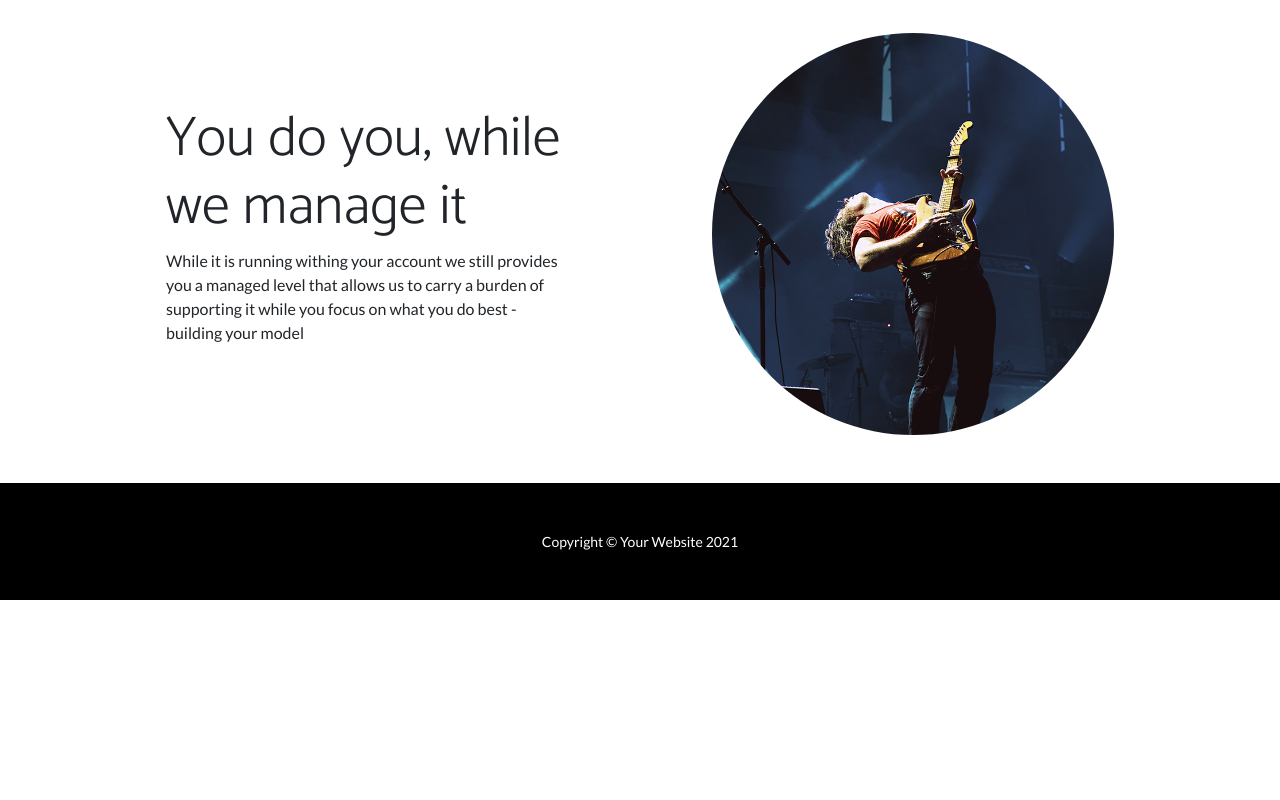
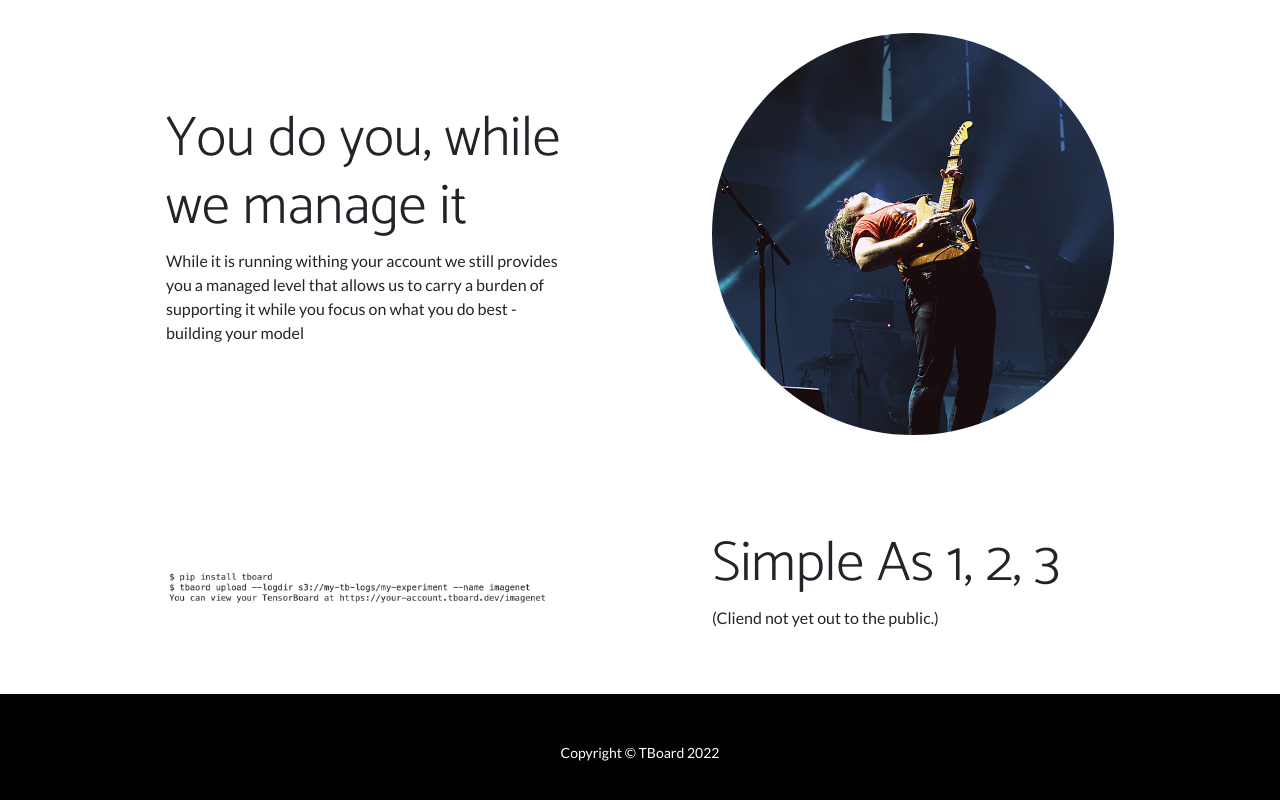
Before and after one commit to b0noI/tboard, a plain HTML site: page index.html in a window 1280 px wide. Shown: the part 1598-2398 px from the top of the page. Before the commit the page ends 2198 px from the top, so only its background shows below. Drawn offline with nearby package versions, Linux system fonts and the light colour scheme.

Commit message:
site with the code to install TBoard

```diff
--- a/index.html
+++ b/index.html
@@ -6,7 +6,7 @@
         <meta name="description" content="" />
         <meta name="author" content="" />
         <title>One Page Wonder - Start Bootstrap Template</title>
-        <link rel="icon" type="image/x-icon" href="assets/favicon.ico" />
+        <link rel="icon" type="image/png" href="assets/icon.png" />
         <!-- Font Awesome icons (free version)-->
         <script src="https://use.fontawesome.com/releases/v5.15.4/js/all.js" crossorigin="anonymous"></script>
         <!-- Google fonts-->
@@ -21,12 +21,12 @@
             <div class="container px-5">
                 <a class="navbar-brand" href="#page-top">TBoard</a>
                 <button class="navbar-toggler" type="button" data-bs-toggle="collapse" data-bs-target="#navbarResponsive" aria-controls="navbarResponsive" aria-expanded="false" aria-label="Toggle navigation"><span class="navbar-toggler-icon"></span></button>
-                <div class="collapse navbar-collapse" id="navbarResponsive">
+                <!-- <div class="collapse navbar-collapse" id="navbarResponsive">
                     <ul class="navbar-nav ms-auto">
                         <li class="nav-item"><a class="nav-link" href="#!">Sign Up</a></li>
                         <li class="nav-item"><a class="nav-link" href="#!">Log In</a></li>
                     </ul>
-                </div>
+                </div> -->
             </div>
         </nav>
         <!-- Header-->
@@ -91,9 +91,25 @@
                 </div>
             </div>
         </section>
+        <!-- Code section-->
+        <section>
+            <div class="container px-5">
+                <div class="row gx-5 align-items-center">
+                    <div class="col-lg-6">
+                        <div class="p-5"><img class="img-fluid rounded" src="assets/img/install.png" alt="..." /></div>
+                    </div>
+                    <div class="col-lg-6">
+                        <div class="p-5">
+                            <h2 class="display-4">Simple As 1, 2, 3</h2>
+                            <p>(Cliend not yet out to the public.)</p>
+                        </div>
+                    </div>
+                </div>
+            </div>
+        </section>
         <!-- Footer-->
         <footer class="py-5 bg-black">
-            <div class="container px-5"><p class="m-0 text-center text-white small">Copyright &copy; Your Website 2021</p></div>
+            <div class="container px-5"><p class="m-0 text-center text-white small">Copyright &copy; TBoard 2022</p></div>
         </footer>
         <!-- Bootstrap core JS-->
         <script src="https://cdn.jsdelivr.net/npm/bootstrap@5.1.3/dist/js/bootstrap.bundle.min.js"></script>
```
Also changed, not shown: assets/favicon.ico (deleted), assets/icon.png (added), assets/img/install.png (added), 1 other file.
